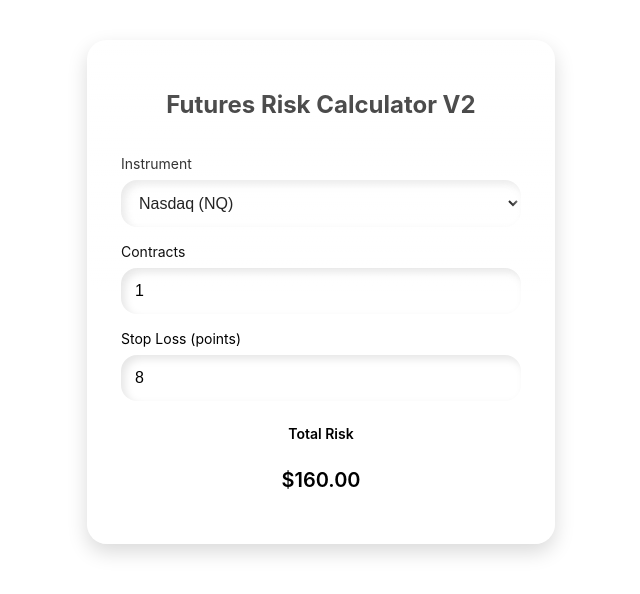
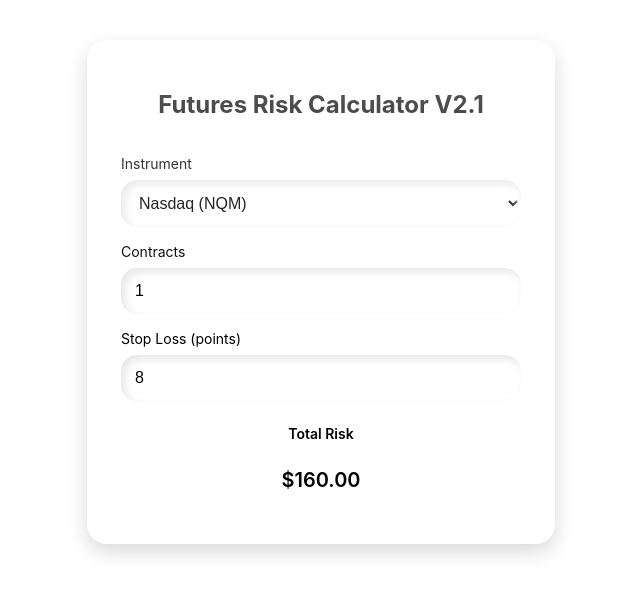
Before and after one commit to Editz07/RiskCal, a plain HTML site: page index.html in a window 1280 px wide. Shown: the part 108-702 px from the top of the page, without its empty margins (319-959 px from the left). Drawn offline with Linux system fonts and the light colour scheme.

Commit message:
Update index.html

```diff
--- a/index.html
+++ b/index.html
@@ -3,7 +3,7 @@
 <head>
 <meta charset="UTF-8" />
 <meta name="viewport" content="width=device-width, initial-scale=1.0" />
-<title>Futures Risk Calculator V2</title>
+<title>Futures Risk Calculator V2.1</title>
 <style>
   body {
     margin: 0;
@@ -136,7 +136,7 @@
 </head>
 <body>
   <div class="card" id="parallaxCard">
-    <h1>Futures Risk Calculator V2</h1>
+    <h1>Futures Risk Calculator V2.1</h1>
     <label>Instrument</label>
     <select id="instrument"></select>
     <label>Contracts</label>
@@ -184,12 +184,12 @@
 
   // Your existing script to populate instruments and calculate risk
   const instruments = {
-    NQ: { label: "Nasdaq (NQ)", pointValue: 20 },
-    MNQ: { label: "Micro Nasdaq (MNQ)", pointValue: 2 },
-    YM: { label: "Dow Jones (YM)", pointValue: 5 },
-    MYM: { label: "Micro Dow (MYM)", pointValue: 0.5 },
-    GOLD: { label: "Gold (GC)", pointValue: 10 },
-    MGC: { label: "Micro Gold (MGC)", pointValue: 1 }
+    NQ: { label: "Nasdaq (NQM)", pointValue: 20 },
+    MNQ: { label: "Micro Nasdaq (MNQM)", pointValue: 2 },
+    YM: { label: "Dow Jones (YMM)", pointValue: 5 },
+    MYM: { label: "Micro Dow (MYMM)", pointValue: 0.5 },
+    GOLD: { label: "Gold (GCJ)", pointValue: 10 },
+    MGC: { label: "Micro Gold (MGCJ)", pointValue: 1 }
   };
 
   const instrumentSelect = document.getElementById("instrument");
```
